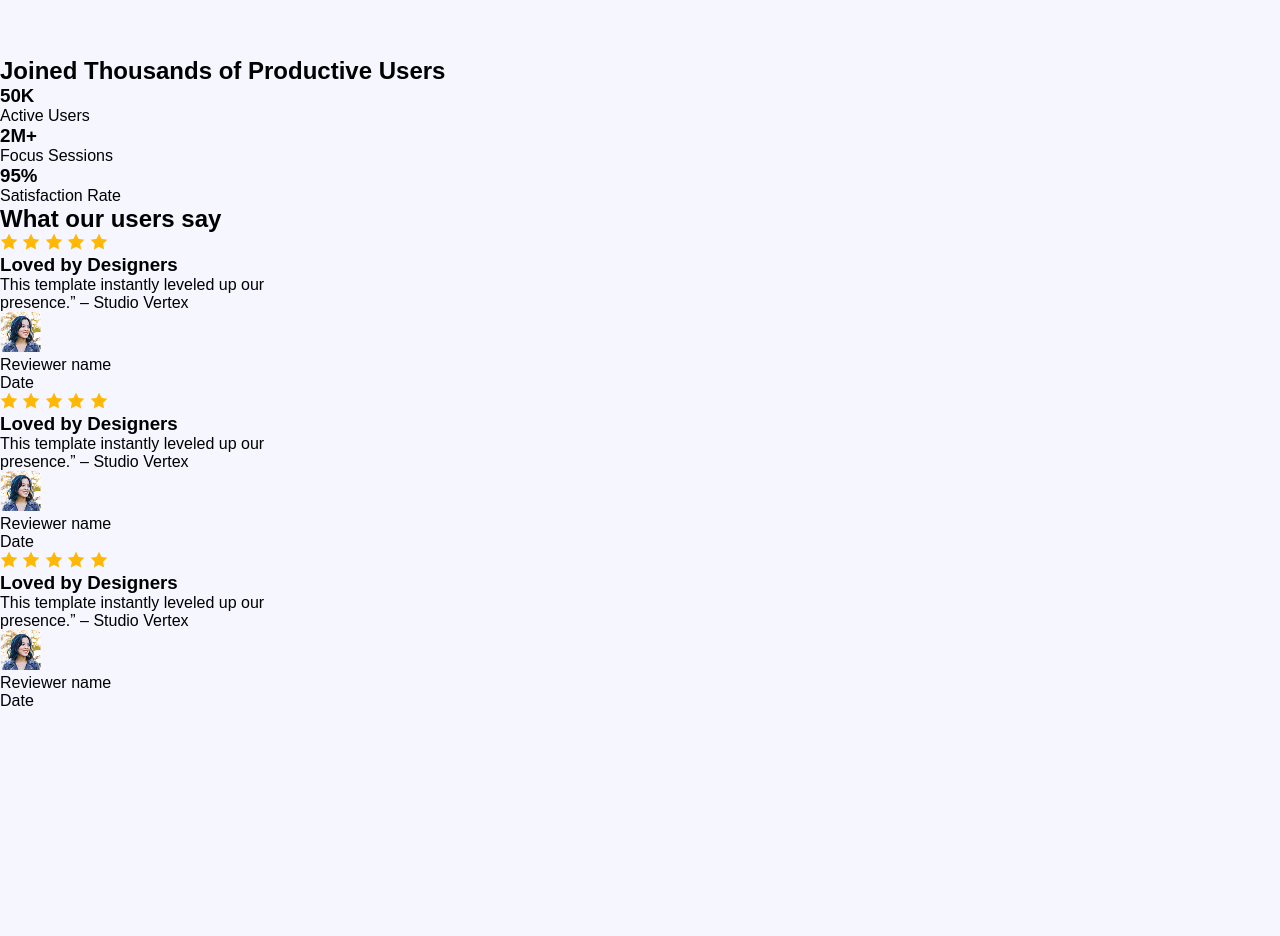
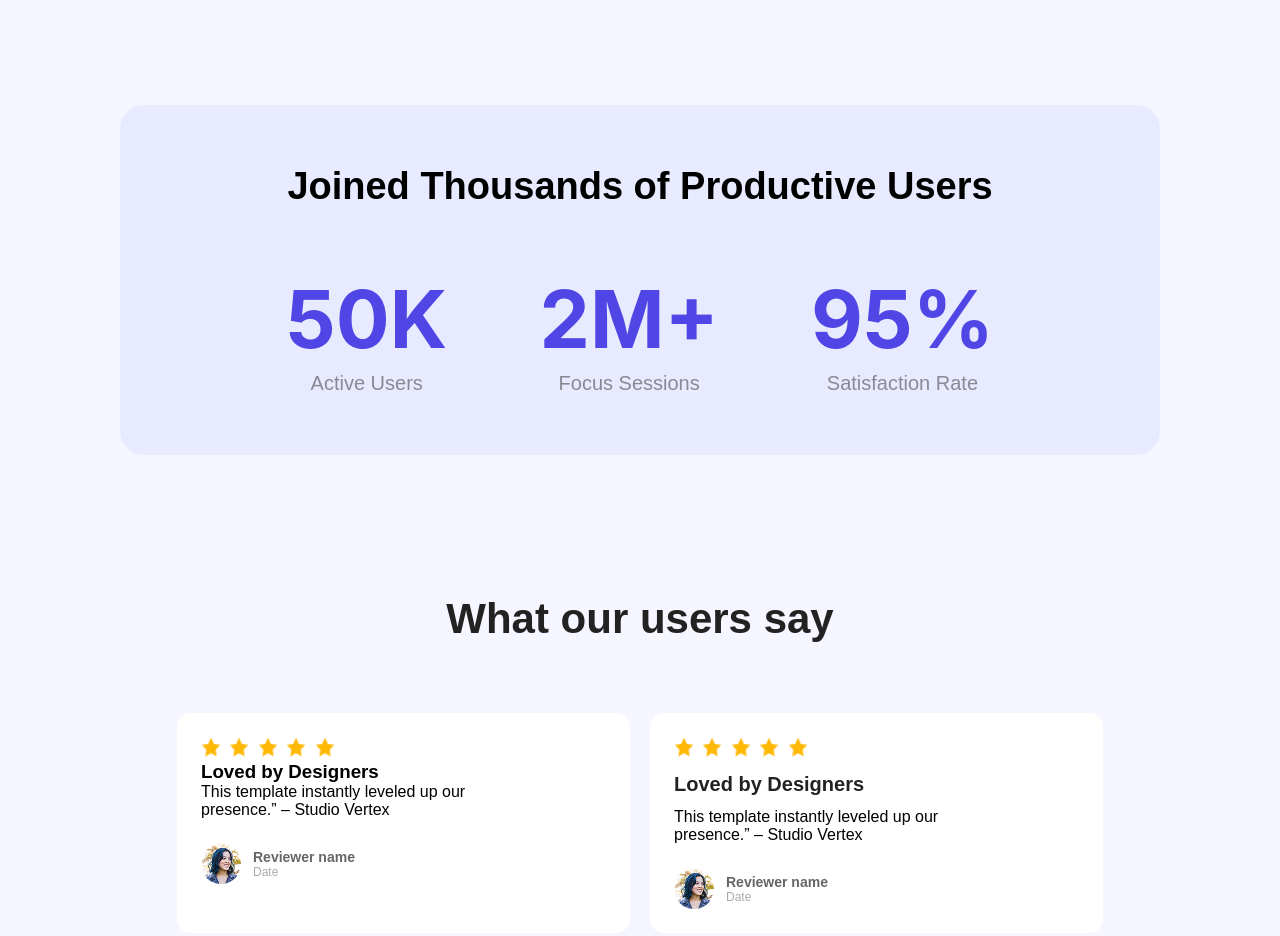
Before and after one commit to ObydaTasnim/ph_b12_assignment01, a plain HTML site: page index.html in a window 1280 px wide. Shown: the part 1089-2025 px from the top of the page. Before the commit the page ends 1799 px from the top, so only its background shows below. Drawn offline with Linux system fonts and the light colour scheme.

Commit message:
contact added

```diff
--- a/index.html
+++ b/index.html
@@ -132,3 +132,20 @@
 
     </div>
   </section>
+
+
+
+      <section class="contact">
+    <div>
+      <h2>Let’s Get in <br>Touch</h2>
+    </div>
+    <form class="contact-form">
+        <label for="">Email</label>
+      <input type="email" placeholder="example@email.com">
+              <label for="">Name</label>
+      <input type="text" placeholder="full name">
+              <label for="">Message</label>
+      <textarea rows="5" placeholder="write your message...."></textarea>
+      <button class="btn-4" type="submit">Get in Touch</button>
+    </form>
+  </section>
--- a/style.css
+++ b/style.css
@@ -174,3 +174,138 @@ header{
     color: rgb(255, 255, 255);
     cursor: pointer;
 }
+
+
+
+
+
+    .stats {
+      background-color: #e8eaff;
+      text-align: center;
+         padding: 60px 120px ;
+      border-radius: 24px;
+      margin-top: 3rem;
+      margin-left: 120px;
+      margin-right: 120px;
+    }
+    .stats h2 {
+      font-size: 38px;
+
+        margin-bottom: 2rem;
+       font-weight: bold;
+    }
+
+        .stat h3 {
+        font-size: 80px;
+        color: #4f46e5;
+     margin-top: 30px;
+     font-weight: bolder;
+     font-family: "Inter", sans-serif;
+
+    }
+
+        .stats p {
+        font-size: 20px;
+        color: rgb(139, 137, 149);
+        margin-top: 5px;
+
+
+    }
+    .stats-boxes {
+      display: flex;
+      justify-content: space-around;
+      flex-wrap: wrap;
+    }
+
+
+
+
+
+
+.test {
+  padding: 60px 20px;
+  text-align: center;
+}
+
+.section-title {
+  font-size: 42px;
+  color: #222;
+  margin-bottom: 70px;
+  margin-top: 80px;
+  font-weight: bold;
+}
+
+.test-container {
+  display: flex;
+  flex-wrap: wrap;
+  justify-content: center;
+  gap: 20px;
+  max-width: 1400px;
+  margin: auto;
+
+}
+.test-card {
+  background-color: #FFFFFF;
+  border-radius: 14px;
+  padding: 24px;
+  width: 453px;
+  box-shadow: #F2EDED;
+  text-align: left;
+  border: #FFFFFF;
+}
+
+
+.stars img {
+  width: 20px;
+  height: 20px;
+  display: inline-block;
+  margin-right: 4px;
+}
+
+
+
+
+
+
+
+.test-title {
+  font-size: 20px;
+  font-weight: bold;
+  margin: 12px 0;
+  color: #222;
+}
+
+.test-text {
+  font-size: 14px;
+  color: #555;
+
+}
+
+.reviewer-info {
+  display: flex;
+  align-items: center;
+  gap: 12px;
+  margin-top: 25px;
+}
+
+.reviewer-img {
+  width: 40px;
+  height: 40px;
+  border-radius: 50%;
+  object-fit: cover;
+}
+
+.reviewer-details {
+  font-size: 14px;
+  color: #666;
+}
+
+.reviewer-name {
+  font-weight: bold;
+  color: #666;
+}
+
+.review-date {
+  font-size: 12px;
+  color: #aaa;
+}
```
